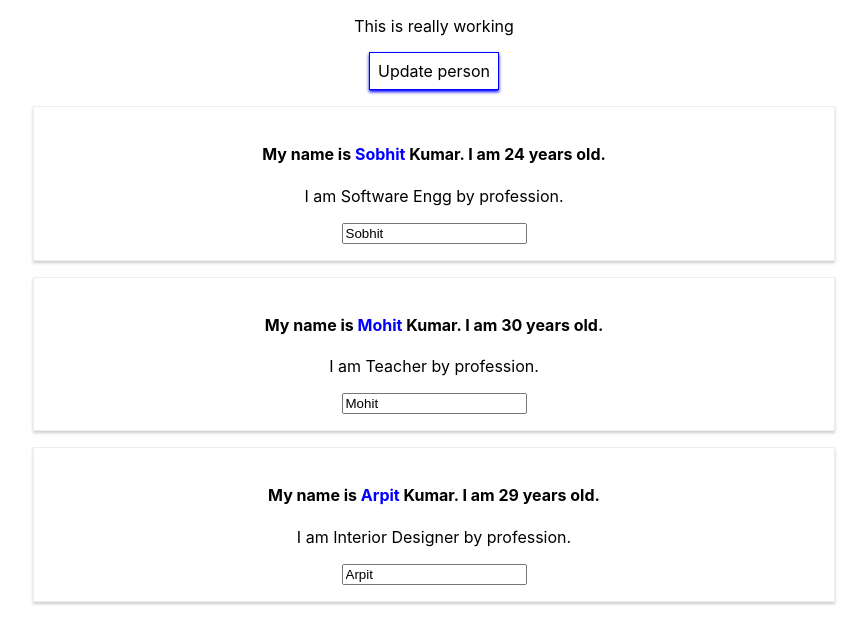
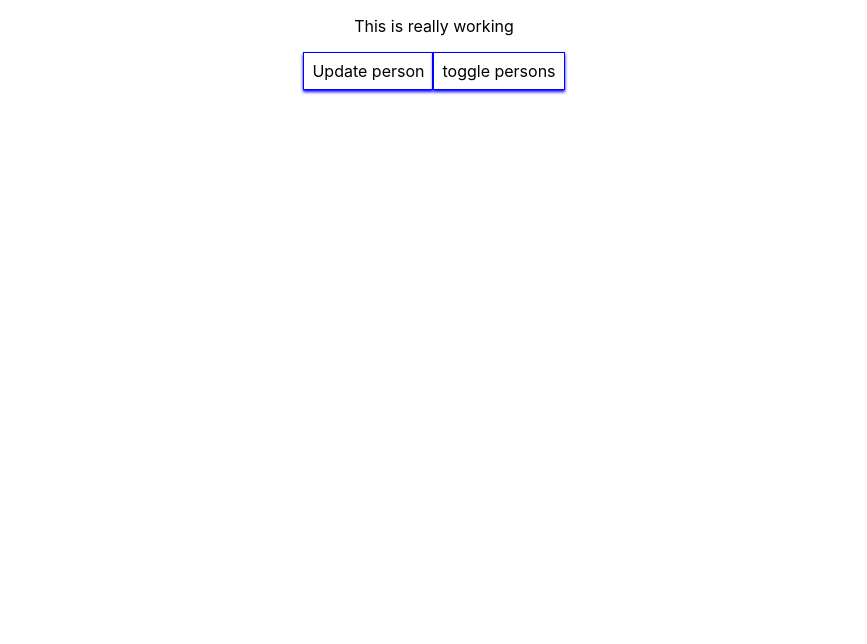
Before and after one commit to MrDroid17/react-basic, a React (Create React App) app: page / in a window 1280 px wide. Shown: the top 644 px of the page, without its empty margins (206-1073 px from the left). Built offline with nearby package versions, Linux system fonts and the light colour scheme.

Commit message:
Using conditionals

```diff
--- a/src/App.js
+++ b/src/App.js
@@ -22,7 +22,9 @@ class App extends Component {
         { name: newName, age: 28, profession: "I am Senior Software Engg by profession." },
         { name: "Mohit", age: 32, profession: "I am assistant Professor by profession." },
         { name: "Arpit", age: 29, profession: "I am senior Interior Designer by profession." },
-      ]
+      ],
+      otherState: 'Some Other state',
+      showPerson: false
     })
   }
   inputPersonHandler = (event) => {
@@ -33,6 +35,10 @@ class App extends Component {
         { name: "Arpit", age: 29, profession: "I am senior Interior Designer by profession." },
       ]
     })
+  }
+  togglePersonFunction = () => {
+    const toggle = this.state.showPersons;
+    this.setState({ showPersons: !toggle });
   }
   render() {
     const buttonStyle = {
@@ -49,6 +55,12 @@ class App extends Component {
         <button
           style={buttonStyle}
           onClick={() => this.updatePersonHandler('Babloo!!')}>Update person</button>
+        <button
+          style={buttonStyle}
+          onClick={this.togglePersonFunction}>toggle persons</button>
+        {
+          this.state.showPersons ?
+            <div>
               <Person
                 name={this.state.persons[0].name}
                 age={this.state.persons[0].age}>{this.state.persons[0].profession}</Person>
@@ -60,6 +72,8 @@ class App extends Component {
                 name={this.state.persons[2].name}
                 click={this.updatePersonHandler.bind(this, 'Sobhit AKA Babloo')}
                 age={this.state.persons[2].age}>{this.state.persons[2].profession}</Person>
+            </div> : null
+        }
       </div>
     );
     // return React.createElement('div', null, React.createElement('h1', null, 'Tell me about react.'))
```
Lines whose indentation alone changed are shown as unchanged.
